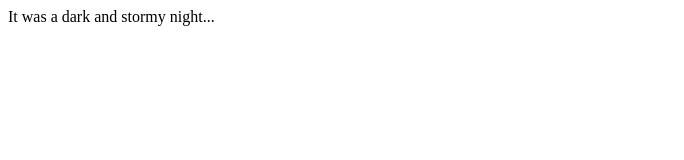
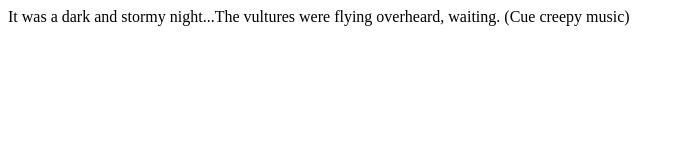
Before and after one commit to emlizotte/fireside-story, a plain HTML site: page index.html in a window 1280 px wide. Shown: the whole page, without its empty margins (0-684 px from the left). Drawn offline with Linux system fonts and the light colour scheme.

Commit message:
add another line

```diff
--- a/index.html
+++ b/index.html
@@ -1,5 +1,6 @@
 <html>
   <body>
-    <p>It was a dark and stormy night...</p>
+    <p>It was a dark and stormy night...The vultures were flying overheard, waiting. (Cue creepy music)</p>
+
   </body>
 </html>
```
